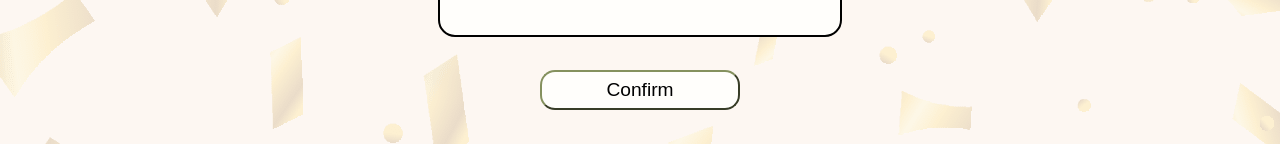
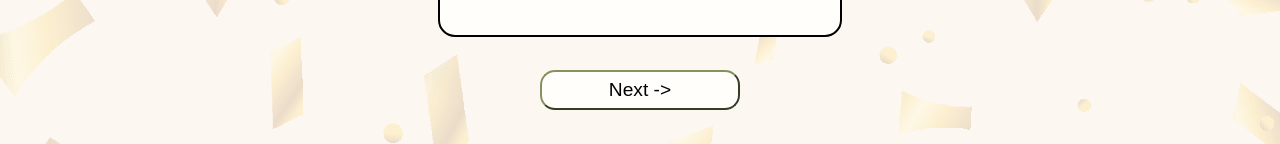
Before and after one commit to nanidam/degree-project-rendezevite, a Next.js app: page /events/create-event/1/template in a window 1280 px wide. Shown: the part 656-800 px from the top of the page. Built offline with nearby package versions, Linux system fonts and the light colour scheme.

Commit message:
changed btn text

```diff
--- a/app/events/create-event/[eventName]/template/page.tsx
+++ b/app/events/create-event/[eventName]/template/page.tsx
@@ -49,7 +49,7 @@ const Template = ({
             <div>Preview?</div>
           </div>
           <button className="template-btn" type="submit">
-            Confirm
+            Next -{">"}
           </button>
         </form>
       </article>
```
